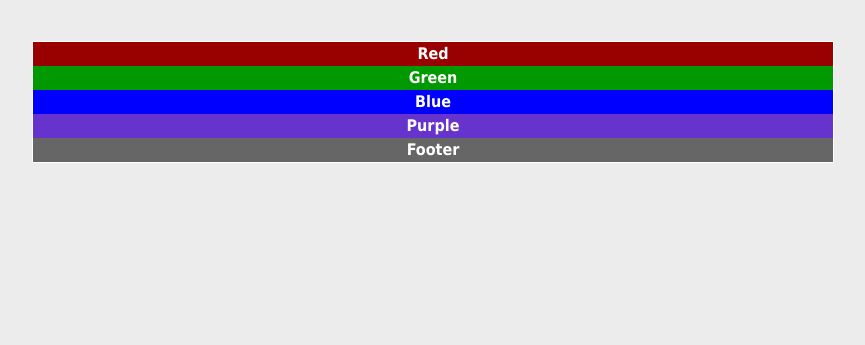
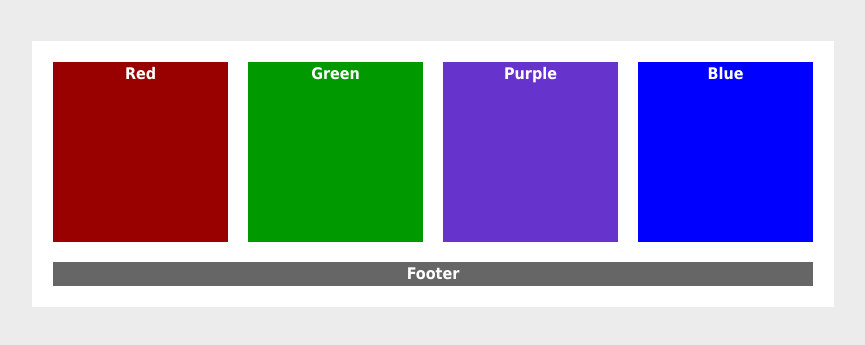
Before and after one commit to zmatlock/ifsc-1310, a plain HTML site: page positioning-lab/float-2.html in a window 1280 px wide. Shown: the part 83-428 px from the top of the page, without its empty margins (207-1072 px from the left). Drawn offline with Linux system fonts and the light colour scheme.

Commit message:
Completed float-2

```diff
--- a/positioning-lab/float-2.html
+++ b/positioning-lab/float-2.html
@@ -32,18 +32,44 @@ body {
 }
 #red {
 	background-color: #900;
+	float:left;
+	width:175px;
+	height:180px;
+	margin-top:20px;
+	margin-left:20px;
+	margin-right:20px;
+	margin-bottom:20px;
 }
 #green {
 	background-color: #090;
+	float:left;
+	width:175px;
+	height:180px;
+	margin-top:20px;
+	margin-bottom:20px;
 }
 #blue {
 	background-color: #00F;
+	float:right;
+	width:175px;
+	height:180px;
+	margin-top:20px;
+	margin-right:20px;
+	margin-bottom:20px;
 }
 #purple {
 	background-color: #63C;
+	float:right;
+	width:175px;
+	height:180px;
+	margin-top:20px;
+	margin-right:20px;
+	margin-bottom:20px;
 }
 #footer {
 	background-color: #666;
+	clear:both;
+	margin:20px;
 }
 h1 {
 	color: #000;
```
